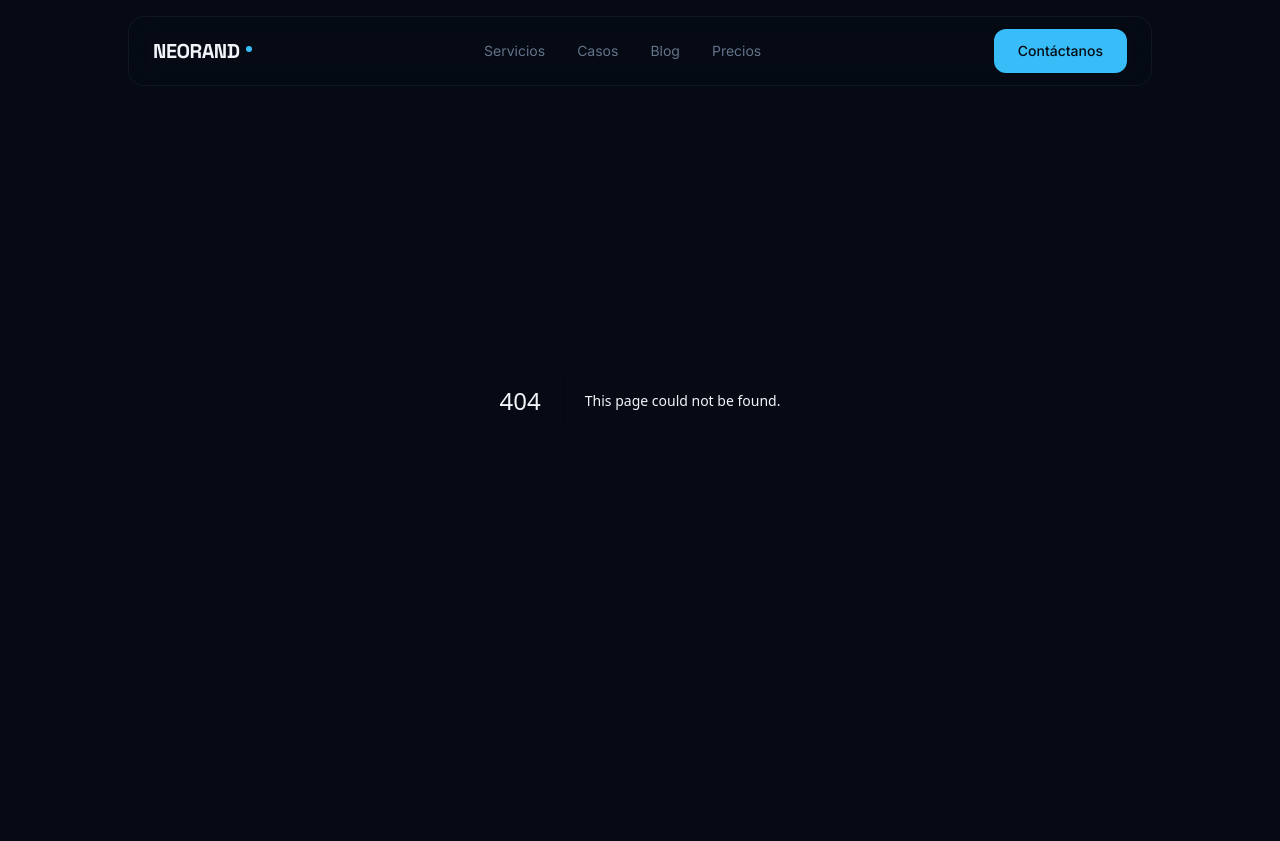
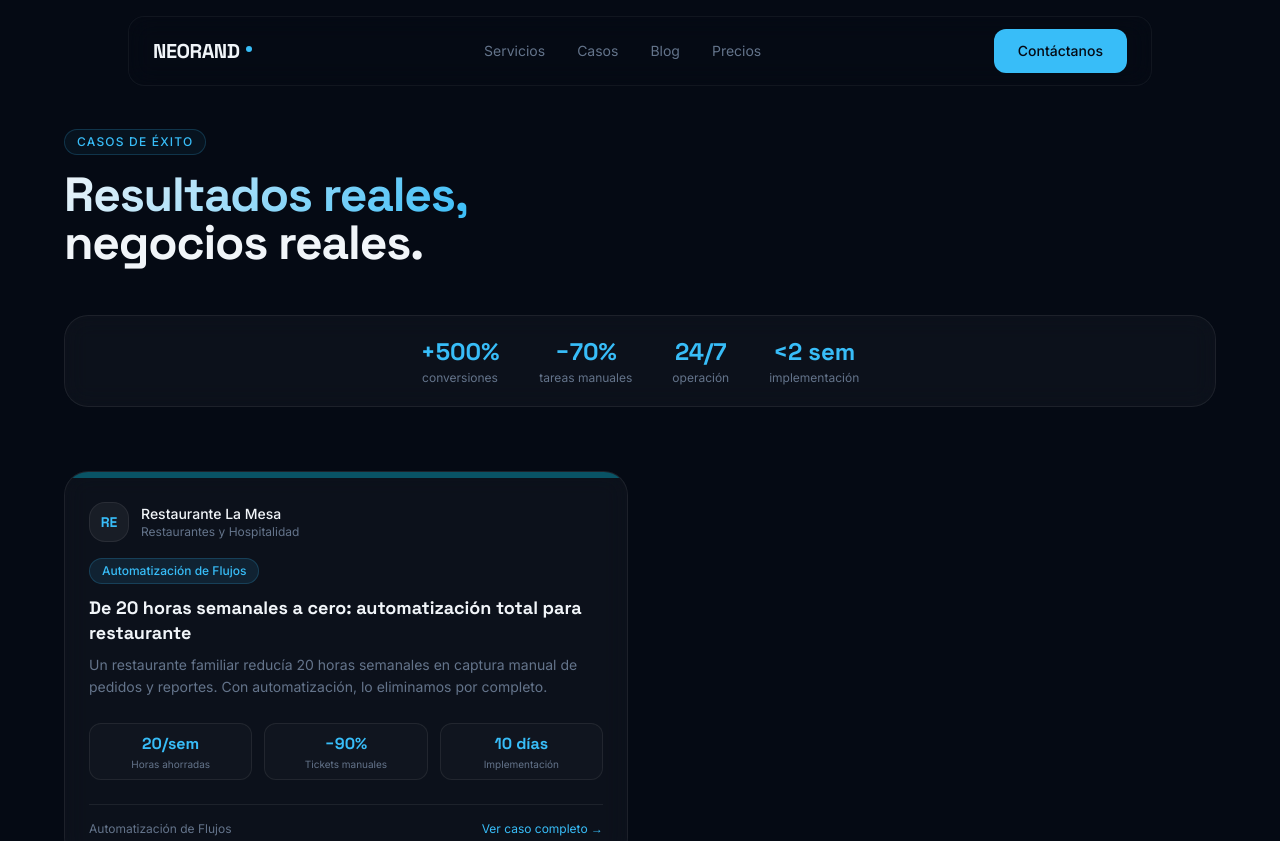
Before and after one commit to leonmoellerneorand/neorand-web, a Next.js app: page /casos in a window 1280 px wide. Before the commit this address had no page. Shown: the top 841 px of the page. Built offline with nearby package versions, Linux system fonts and the light colour scheme.

Commit message:
feat: add Casos de Éxito list page with stats bar

```diff
--- /dev/null
+++ b/app/casos/page.tsx
@@ -0,0 +1,58 @@
+import { getAllCasos } from '@/lib/mdx'
+import CasoCard from '@/components/casos/CasoCard'
+import SectionHeader from '@/components/ui/SectionHeader'
+import FadeIn from '@/components/ui/FadeIn'
+import type { Metadata } from 'next'
+
+export const metadata: Metadata = {
+  title: 'Casos de Éxito — NEORAND',
+  description: 'Resultados reales de automatización con IA para negocios reales.',
+}
+
+const STATS = [
+  { value: '+500%', label: 'conversiones' },
+  { value: '−70%', label: 'tareas manuales' },
+  { value: '24/7', label: 'operación' },
+  { value: '<2 sem', label: 'implementación' },
+]
+
+export default function CasosPage() {
+  const casos = getAllCasos()
+
+  return (
+    <main className="pt-32 pb-24 px-6">
+      <div className="max-w-6xl mx-auto">
+        <FadeIn>
+          <SectionHeader
+            label="Casos de Éxito"
+            title="Resultados reales, / negocios reales."
+          />
+        </FadeIn>
+
+        {/* Stats bar */}
+        <FadeIn delay={0.1}>
+          <div className="card-glass rounded-card-lg px-8 py-5 flex flex-wrap items-center justify-center gap-10 mb-16">
+            {STATS.map(({ value, label }) => (
+              <div key={value} className="text-center">
+                <div className="font-heading font-bold text-2xl text-accent">{value}</div>
+                <div className="text-muted text-xs mt-0.5">{label}</div>
+              </div>
+            ))}
+          </div>
+        </FadeIn>
+
+        {casos.length > 0 ? (
+          <FadeIn delay={0.2}>
+            <div className="grid grid-cols-1 md:grid-cols-2 gap-6">
+              {casos.map((caso, i) => (
+                <CasoCard key={caso.slug} caso={caso} index={i} />
+              ))}
+            </div>
+          </FadeIn>
+        ) : (
+          <p className="text-muted text-center py-24">Próximamente.</p>
+        )}
+      </div>
+    </main>
+  )
+}
--- /dev/null
+++ b/components/casos/CasoCard.tsx
@@ -0,0 +1,64 @@
+import Link from 'next/link'
+import type { CasoPost } from '@/lib/types'
+
+const BAND_COLORS = [
+  'bg-cyan-500/40',
+  'bg-indigo-500/40',
+  'bg-green-500/40',
+  'bg-purple-500/40',
+]
+
+interface CasoCardProps {
+  caso: CasoPost
+  index: number
+}
+
+export default function CasoCard({ caso, index }: CasoCardProps) {
+  return (
+    <div className="card-glass card-hover rounded-card-lg overflow-hidden flex flex-col">
+      {/* Colored top band */}
+      <div className={`h-1.5 w-full ${BAND_COLORS[index % BAND_COLORS.length]}`} />
+
+      <div className="p-6 flex flex-col flex-1">
+        {/* Company + industry */}
+        <div className="flex items-center gap-3 mb-4">
+          <div className="w-10 h-10 rounded-card bg-white/5 border border-card-border flex items-center justify-center font-heading font-bold text-sm text-accent">
+            {caso.company.slice(0, 2).toUpperCase()}
+          </div>
+          <div>
+            <div className="font-medium text-sm text-text">{caso.company}</div>
+            <div className="text-muted text-xs">{caso.industry}</div>
+          </div>
+        </div>
+
+        <span className="inline-block self-start px-3 py-1 rounded-badge text-xs font-medium text-accent bg-accent/10 border border-accent/20 mb-3">
+          {caso.tag}
+        </span>
+        <h3 className="font-heading font-bold text-lg text-text mb-2 leading-snug flex-1">{caso.title}</h3>
+        <p className="text-muted text-sm leading-relaxed mb-6">{caso.excerpt}</p>
+
+        {/* 3 metrics */}
+        <div className="grid grid-cols-3 gap-3 mb-6">
+          {[
+            { label: caso.metric1Label, value: caso.metric1Value },
+            { label: caso.metric2Label, value: caso.metric2Value },
+            { label: caso.metric3Label, value: caso.metric3Value },
+          ].map(({ label, value }) => (
+            <div key={label} className="text-center p-2 rounded-xl bg-white/[0.02] border border-card-border">
+              <div className="font-heading font-bold text-base text-accent">{value}</div>
+              <div className="text-muted text-[10px] leading-tight mt-0.5">{label}</div>
+            </div>
+          ))}
+        </div>
+
+        {/* Footer */}
+        <div className="flex items-center justify-between pt-4 border-t border-card-border">
+          <span className="text-muted text-xs">{caso.serviceType}</span>
+          <Link href={`/casos/${caso.slug}`} className="text-accent text-xs hover:text-accent/80 transition-colors">
+            Ver caso completo →
+          </Link>
+        </div>
+      </div>
+    </div>
+  )
+}
```
